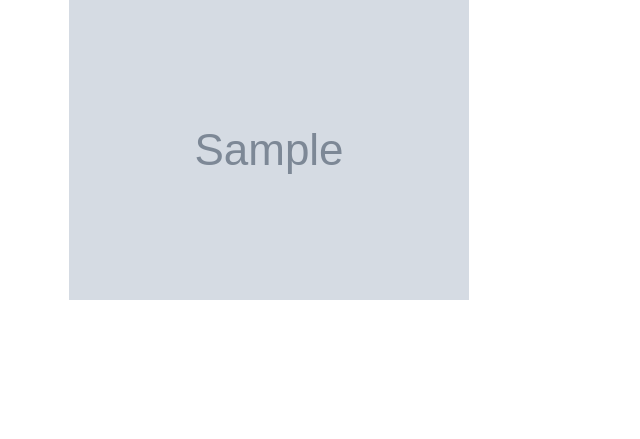
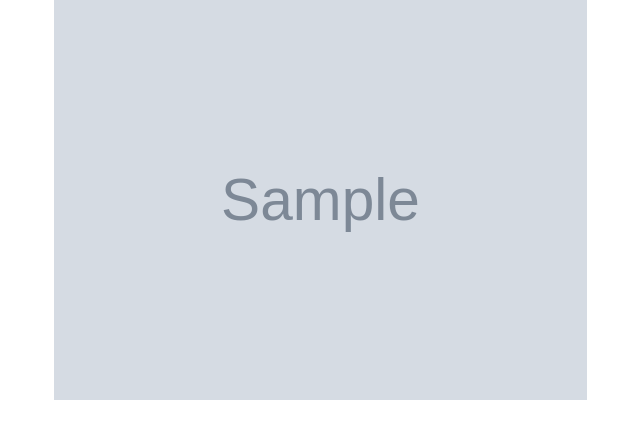
Before and after one commit to oodennis20/My-Gallery, a Django app: template images/templates/all-images.html in a window 1280 px wide. Shown: the part 56-495 px from the top of the page, without its empty margins (31-671 px from the left). Run offline with Django 3.2, Linux system fonts and the light colour scheme; the template is opened without the code that fills it: most values are stand-ins (such as "Sample title", 1, 10 or a date in 2020); grey boxes marked "Sample" are stand-in pictures; some libraries are stand-ins or nearby versions.

Commit message:
can add multiple images

```diff
--- a/images/templates/all-images.html
+++ b/images/templates/all-images.html
@@ -2,15 +2,16 @@
 {% block content %}
 {{block.super}}
 <div class="container">
-
+    <div class="row">
     {% for image in images %}
     <!--Display image Image images  -->
     <div class="col-xs-6 col-sm-6 col-md-6 col-lg-6">
         {% if image.gallery_image %}
-        <img src="{{image.gallery_image.url}}" class="img-responsive" alt="Image">
+        <img src="{{image.gallery_image.url}}" class="img-responsive" alt="Image"style="width:600;height:400px;">
         {% endif %}
     </div>
 
+</div>
 </div>
 
 {% empty %}
--- a/images/templates/base.html
+++ b/images/templates/base.html
@@ -15,6 +15,7 @@
 
   {% block styles %}
   {% bootstrap_css %}
+  <link rel="stylesheet" href="{% static 'css/baseimages.css' %}">
   {% endblock %}
 
 </head>
--- a/static/css/baseimages.css
+++ b/static/css/baseimages.css
@@ -1,3 +1,5 @@
-h1{
-    color: green;
-}
+.row::after {
+    content: "";
+    clear: both;
+    display: table;
+  }
```
Also changed, not shown: media/snap/wildlife1_gEki2LD.jpg (added), media/snap/wildlife2.jpg (added), 1 other file.
